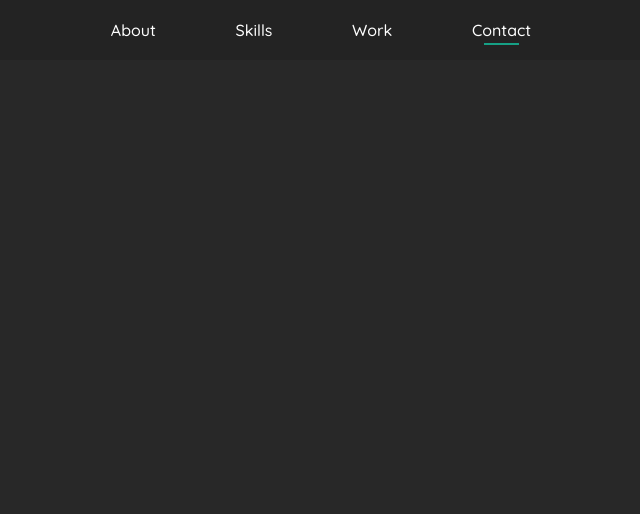
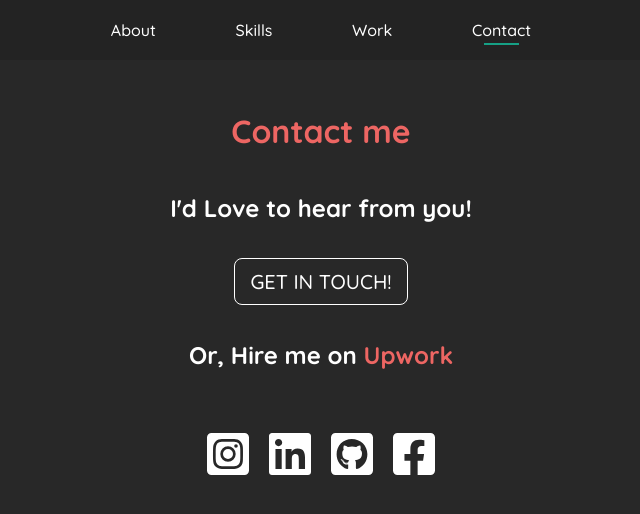
Before and after one commit to abdullahzt/abdullahzt.github.io, a React (Create React App) app: page /contact in a window 1280 px wide. Shown: the top 514 px of the page, without its empty margins (319-959 px from the left). Built offline with nearby package versions, Linux system fonts and the light colour scheme.

Commit message:
Contact Completed

```diff
--- a/src/App.tsx
+++ b/src/App.tsx
@@ -5,6 +5,7 @@ import { Switch, Route } from 'react-router-dom';
 import Layout from './hoc/Layout/Layout';
 import Home from './containers/Home/Home';
 import Skills from './containers/Skills/Skills';
+import Contact from './containers/Contact/Contact';
 
 function App() {
   return (
@@ -12,6 +13,7 @@ function App() {
       <Switch>
         <Route exact path="/" component={Home} />
         <Route exact path="/skills" component={Skills} />
+        <Route exact path="/contact" component={Contact} />
       </Switch>
     </Layout>
   );
--- /dev/null
+++ b/src/components/UI/ContactButton/ContactButton.module.css
@@ -0,0 +1,19 @@
+.ContactButton {
+    padding: 10px 15px;
+    border: 1px solid white;
+    background-color: transparent;
+    color: white;
+    font-family: Quicksand;
+    font-size: 20px;
+    border-radius: 8px;
+    margin: 15px;
+    transition: all 0.3s ease;
+    outline: none;
+    cursor: pointer;
+    text-decoration: none;
+}
+
+.ContactButton:hover {
+    background-color: white;
+    color: #ed6663;
+}
--- /dev/null
+++ b/src/components/UI/ContactButton/ContactButton.tsx
@@ -0,0 +1,10 @@
+import React from 'react';
+import classes from './ContactButton.module.css'
+
+const ContactButton: React.FC = props => (
+    <a href="mailTo:abdullahzubair075@gmail.com" className={classes.ContactButton} >
+        {props.children}
+    </a>
+)
+
+export default ContactButton;
--- /dev/null
+++ b/src/components/UI/SocialIcon/SocialIcon.module.css
@@ -0,0 +1,9 @@
+.Icon {
+    color: white;
+    margin: 10px;
+    transition: all 0.3s ease;
+}
+
+.Icon:hover {
+    color: #ed6663;
+}
--- /dev/null
+++ b/src/components/UI/SocialIcon/SocialIcon.tsx
@@ -0,0 +1,18 @@
+import { IconDefinition } from '@fortawesome/fontawesome-svg-core';
+import React from 'react';
+
+import { FontAwesomeIcon } from '@fortawesome/react-fontawesome'
+import classes from './SocialIcon.module.css';
+
+interface IconProps {
+    icon: IconDefinition;
+    href: string
+}
+
+const SocialIcon: React.FC<IconProps> = props => (
+    <a rel="noopener noreferrer" className={classes.Icon} href={props.href} target="_blank" >
+        <FontAwesomeIcon icon={props.icon} size="3x" />
+    </a>
+)
+
+export default SocialIcon;
--- /dev/null
+++ b/src/containers/Contact/Contact.module.css
@@ -0,0 +1,34 @@
+.Contact {
+    display: flex;
+    flex-direction: column;
+    align-items: center;
+    animation: animate 0.3s ease forwards;
+    margin-top: 60px;
+}
+
+.Contact * {
+    font-family: Quicksand;
+}
+
+.Contact h1 {
+    color: #ed6663;
+}
+
+.SocialIcon {
+    margin-top: 40px;
+}
+
+.Contact h2 a {
+    color: #ed6663;
+    text-decoration: none;
+}
+
+@keyframes animate {
+    0% {
+        opacity: 0;
+    }
+    100% {
+        transform: translateY(-30px);
+        opacity: 1;
+    }
+}
--- /dev/null
+++ b/src/containers/Contact/Contact.tsx
@@ -0,0 +1,33 @@
+import React from 'react';
+import classes from './Contact.module.css';
+
+import ContactButton from '../../components/UI/ContactButton/ContactButton';
+import SocialIcon from '../../components/UI/SocialIcon/SocialIcon';
+
+import { faInstagramSquare, faLinkedin, faGithubSquare, faFacebookSquare } from '@fortawesome/free-brands-svg-icons';
+
+const Contact: React.FC = props => {
+
+    return (
+        <div className={classes.Contact} >
+            <h1>Contact me</h1>
+            <h2>I'd Love to hear from you!</h2>
+            <ContactButton>
+                GET IN TOUCH!
+            </ContactButton>
+            <h2>
+                Or, Hire me on <a rel="noopener noreferrer" href="https://www.upwork.com/freelancers/~01518e346ce0fe261d" target="_blank" >Upwork</a>
+            </h2>
+            <div className={classes.SocialIcon} >
+                <SocialIcon href="https://www.instagram.com/abdullahz.0/" icon={faInstagramSquare} />
+                <SocialIcon href="https://www.linkedin.com/in/abdullah-zubair-tanwir-623b311a4/" icon={faLinkedin} />
+                <SocialIcon href="https://github.com/abdullahzt" icon={faGithubSquare} />
+                <SocialIcon href="https://www.facebook.com/abdullah.zubair.5872/" icon={faFacebookSquare} />
+            </div>
+
+        </div>
+    )
+
+}
+
+export default Contact
--- a/src/containers/Skills/Skills.module.css
+++ b/src/containers/Skills/Skills.module.css
@@ -2,6 +2,19 @@
     font-family: Quicksand;
     margin: 40px;
     text-align: center;
+}
+
+.Skills h2 {
+    font-size: 34px;
+    color: #ed6663;
+}
+
+.Icons {
+    animation: languageAnimation 0.4s ease-in forwards;
+}
+
+.Icons2 {
+    animation: languageAnimation 0.5s ease-in forwards;
 }
 
 .Skills span {
@@ -10,6 +23,7 @@
 
 .Skills {
     text-align: center;
+    animation: languageAnimation 0.6s ease-in forwards;
 }
 
 .Skills h2 {
@@ -17,13 +31,20 @@
     margin-bottom: 10px;
 }
 
-.Icons * {
-    margin: 20px
+.Icons *,
+.Icons2 * {
+    margin: 20px;
 }
 
 .Other {
     width: 60%;
     display: inline-block;
+    margin: 10px;
+    margin-bottom: 20px;
+}
+
+.Other h2 {
+    margin-top: 0;
 }
 
 @media(max-width: 900px) {
@@ -31,3 +52,12 @@
         width: 80%;
     }
 }
+
+@keyframes languageAnimation {
+    0% {
+        opacity: 0;
+    }
+    100% {
+        opacity: 1;
+    }
+}
--- a/src/containers/Skills/Skills.tsx
+++ b/src/containers/Skills/Skills.tsx
@@ -12,16 +12,16 @@ const Skills: React.FC = props => {
 
     return (
         <div className={classes.Skills} >
-            <h2>Languages</h2>
             <div className={classes.Icons} >
+                <h2>Languages</h2>
                 <FontAwesomeIcon icon={faSwift} size="3x" title="Swift"/>
                 <FontAwesomeIcon icon={faJs} size="3x" title="Javascript"/>
-                <FontAwesomeIcon icon={faHtml5} size="3x" />
-                <FontAwesomeIcon icon={faCss3} size="3x" />
-                <FontAwesomeIcon icon={faPython} size="3x" />
+                <FontAwesomeIcon icon={faHtml5} size="3x" title="HTML 5"/>
+                <FontAwesomeIcon icon={faCss3} size="3x" title="CSS 3"/>
+                <FontAwesomeIcon icon={faPython} size="3x" title="Python"/>
             </div>
-            <h2>Skills</h2>
-            <div className={classes.Icons} >
+            <div className={classes.Icons2} >
+                <h2>Skills</h2>
                 <FontAwesomeIcon icon={faNode} size="3x" title="Node Js"/>
                 <FontAwesomeIcon icon={faAppStore} size="3x" title="iOS Development"/>
                 <FontAwesomeIcon icon={faNpm} size="3x" title="Node Package Manager" />
@@ -29,8 +29,8 @@ const Skills: React.FC = props => {
                 <FontAwesomeIcon icon={faGit} size="3x" title="Git" />
                 <FontAwesomeIcon icon={faReact} size="3x" title="React" />
             </div>
-            <h2>Other</h2>
             <div className={classes.Other} >
+                <h2>Other</h2>
                 <SkillBar>Typescript</SkillBar>
                 <SkillBar>Express.js</SkillBar>
                 <SkillBar>Mongoose.js</SkillBar>
```
